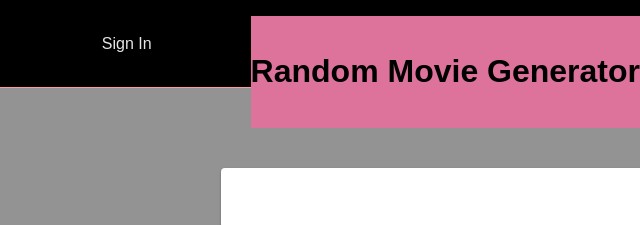
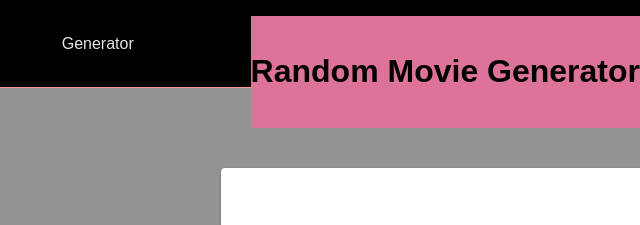
Before and after one commit to RGallagher13/FlixTrove, a plain HTML site: page index2.html in a window 1280 px wide. Shown: the top 225 px of the page, 640-1280 px from the left. Drawn offline with Linux system fonts and the light colour scheme.

Commit message:
Update index2.html

```diff
--- a/index2.html
+++ b/index2.html
@@ -24,8 +24,8 @@
     <a class="a" href="https://www.imdb.com/calendar/?ref_=rlm&region=GB&type=MOVIE" target="_blank">New Releases</a>
     </div>
 
-    <div class="sign">
-    <a class="a" href="https://www.google.com/gmail/about/" target="_blank">Sign In</a>
+    <div class="gen">
+    <a class="a" href="index2.html" target="_blank">Generator</a>
     </div>
     </div>
   </body>
```
